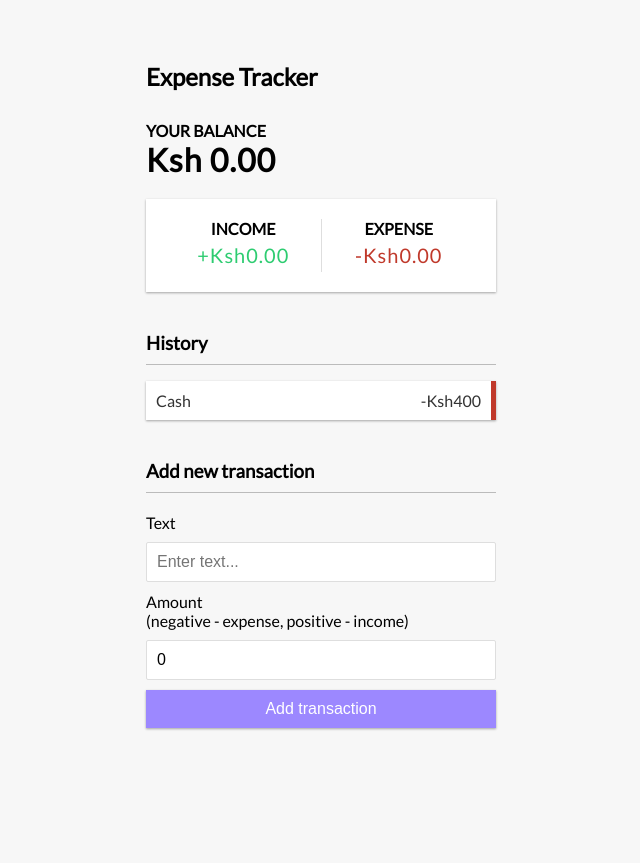
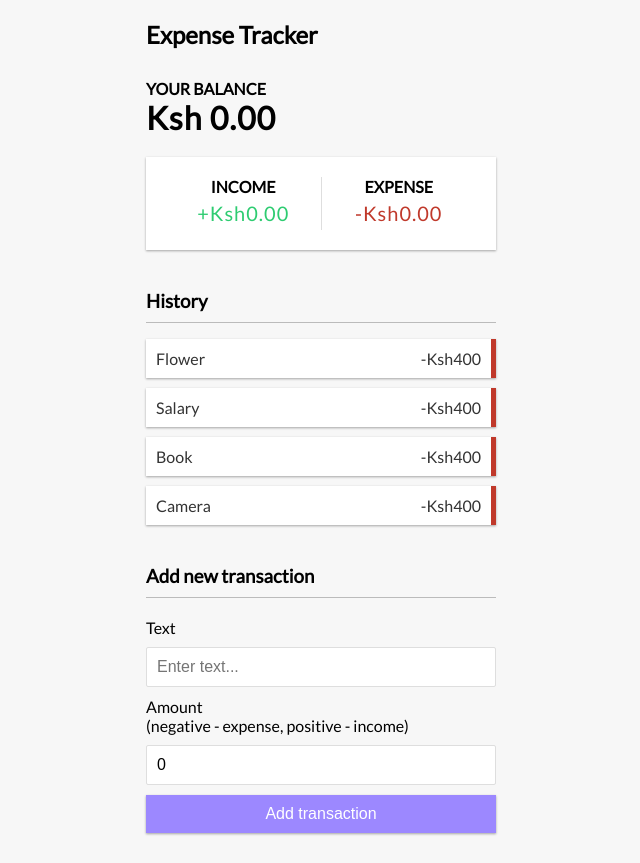
Before and after one commit to kemoik/expensetrack, a React (Create React App) app: page / in a window 1280 px wide. Shown: the whole page, without its empty margins (319-959 px from the left). Before the commit the page ends 800 px from the top, so only its background shows below. Built offline with nearby package versions, Linux system fonts and the light colour scheme.

Commit message:
transactions cpt created

```diff
--- /dev/null
+++ b/src/components/Transaction.js
@@ -0,0 +1,14 @@
+import React from 'react'
+
+export const Transaction = ({transaction}) => {
+  const sign = transaction.amount < 0 ? '-' : '+';
+
+  return (
+    <li className="minus">
+          {transaction.text} <span>-Ksh400</span>
+          <button class="delete-btn">x</button>
+        </li>
+  )
+}
+
+export default Transaction
--- a/src/components/TransactionalList.js
+++ b/src/components/TransactionalList.js
@@ -1,14 +1,18 @@
-import React from "react";
+import React, {useContext} from "react";
+import {Transaction } from './Transaction';
+import { GlobalContext } from "../context/GlobalState";
 
-const TransactionalList = () => {
+
+export const TransactionalList = () => {
+  const {transactions}  = useContext (GlobalContext);
+
+
   return (
     <>
       <h3>History</h3>
       <ul className="list">
-        <li className="minus">
-          Cash <span>-Ksh400</span>
-          <button class="delete-btn">x</button>
-        </li>
+        {transactions.map(transaction =>(<Transaction key={transaction.id} transaction={transaction}/> ))}
+
       </ul>
     </>
   );
```
